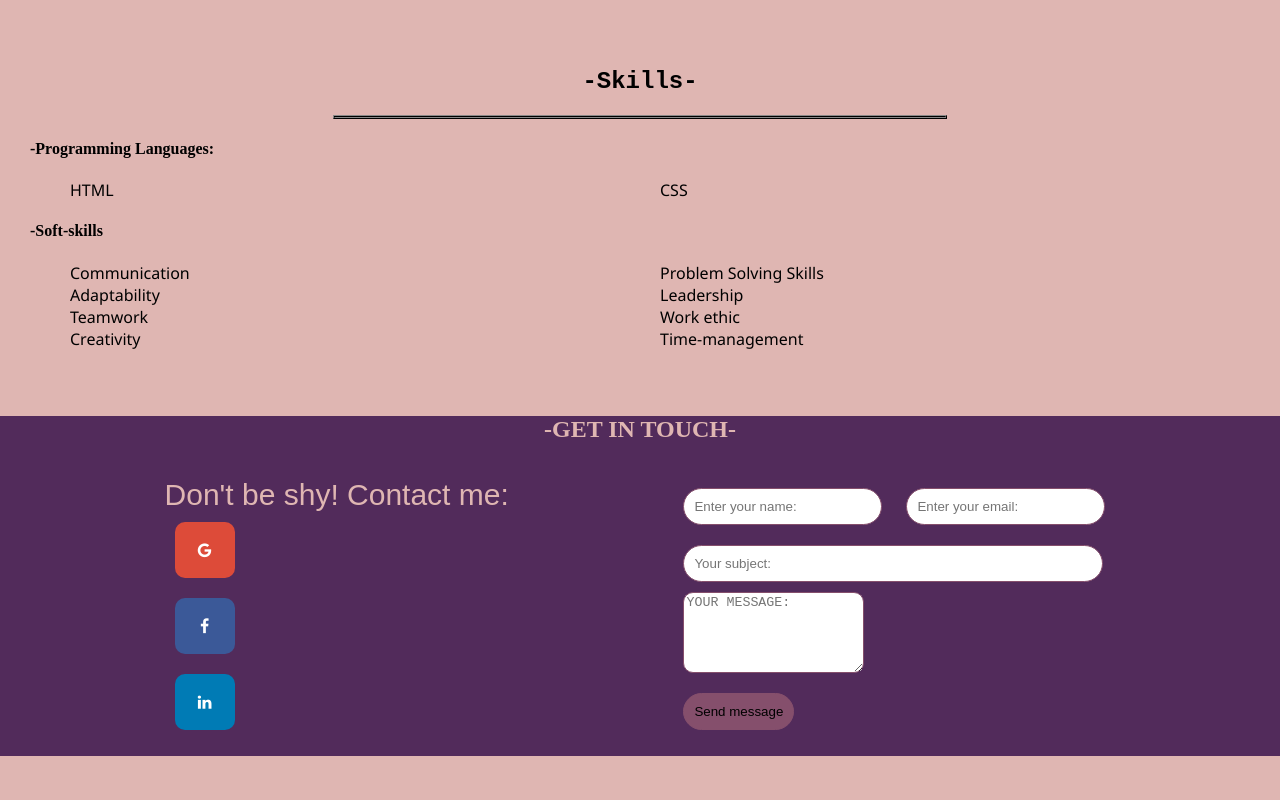
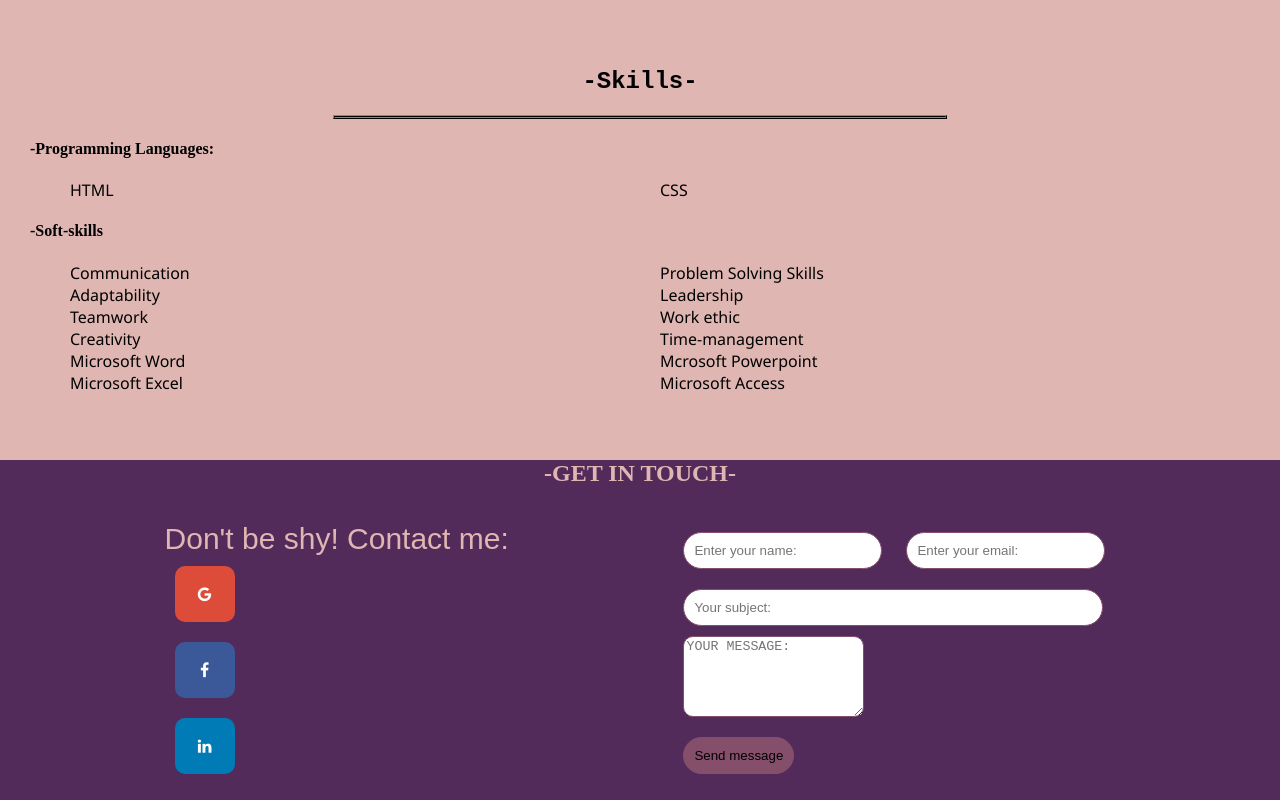
Before and after one commit to MihlaliY/MIHYON289_FTO2308_GroupB_MihlaliYono_ITW_Final_Digital_Resume, a plain HTML site: page index.html in a window 1280 px wide. Shown: the part 1415-2215 px from the top of the page. Before the commit the page ends 2171 px from the top, so only its background shows below. Drawn offline with Linux system fonts and the light colour scheme; files that its build step writes are made by us from their sources; files whose address does not match are found by name.

Commit message:
adds in skills to html

```diff
--- a/index.html
+++ b/index.html
@@ -116,6 +116,10 @@
           <li>Work ethic</li>
           <li>Creativity</li>
           <li>Time-management</li>
+          <li>Microsoft Word</li>
+          <li>Mcrosoft Powerpoint</li>
+          <li>Microsoft Excel</li>
+          <li>Microsoft Access</li>
         </ul>
       </section>
     </main>
```
